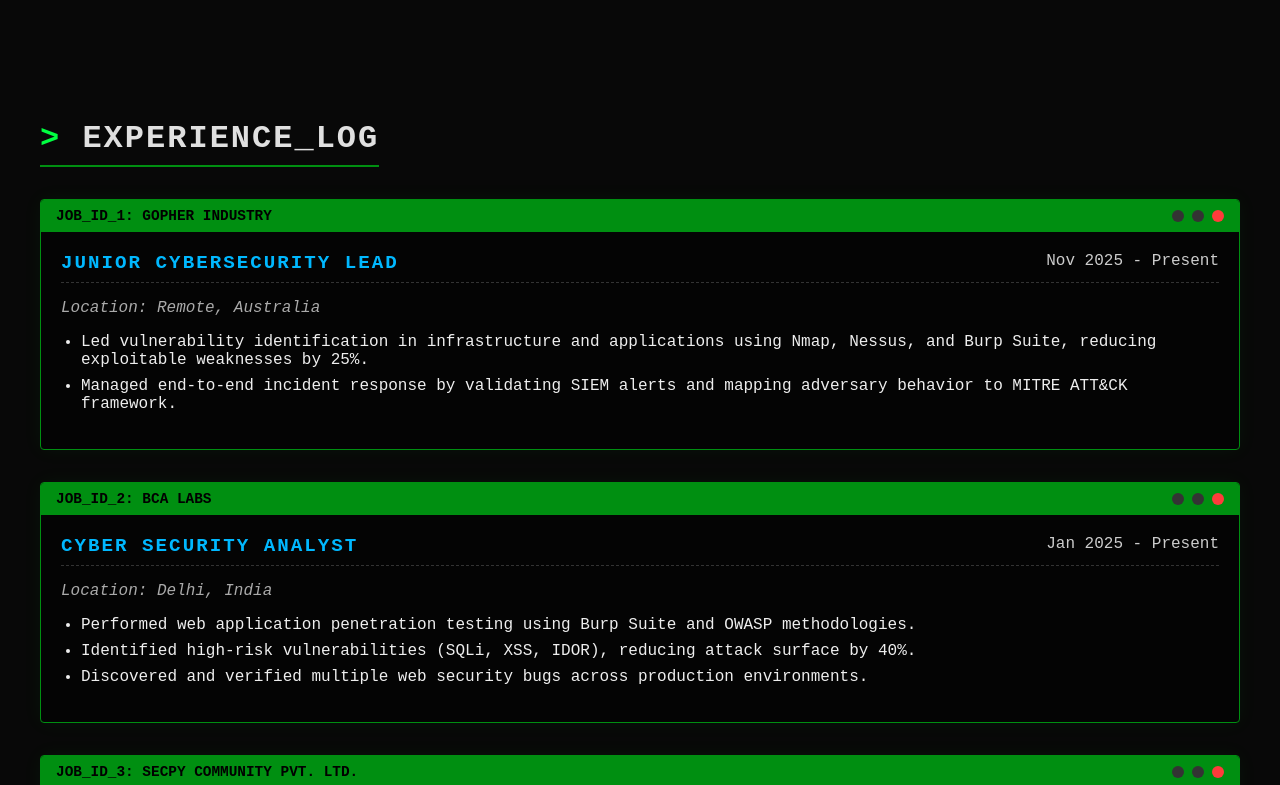
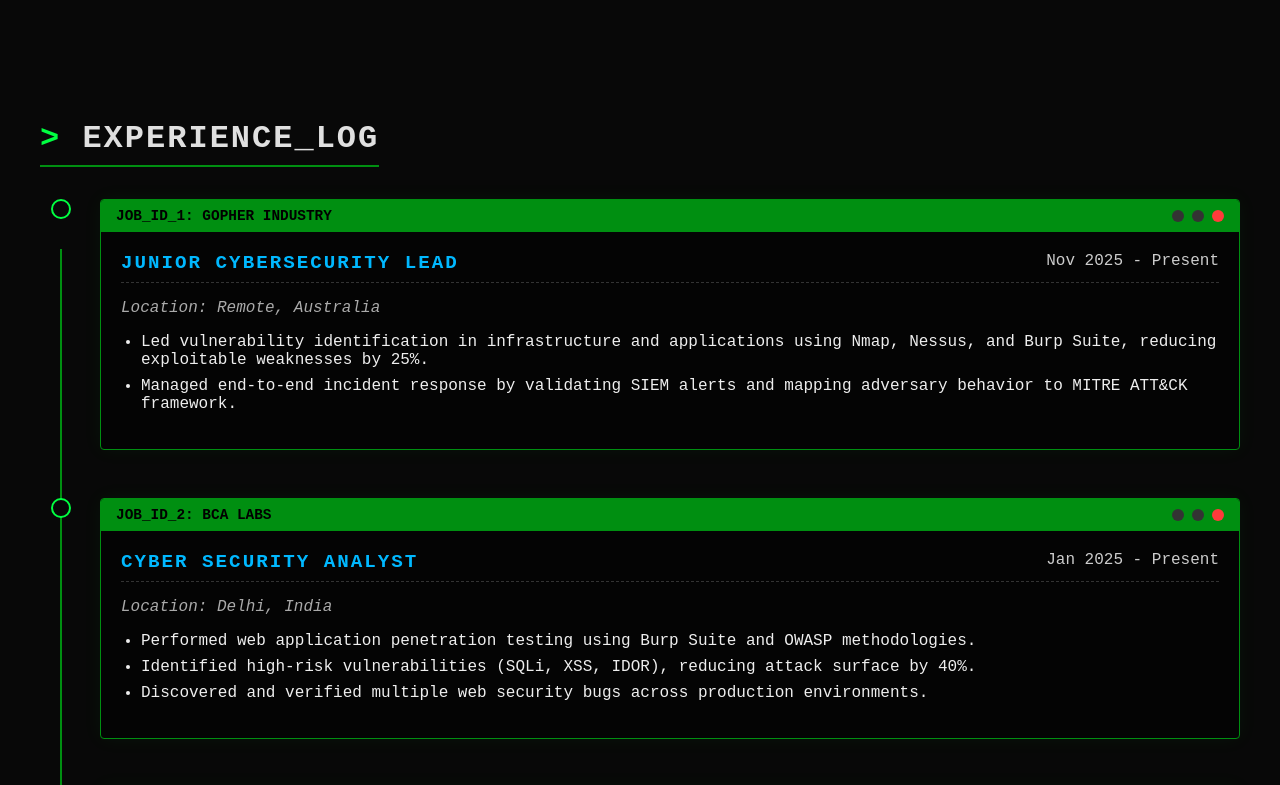
Before and after one commit to harsh-hak/harsh-hak.github.io, a React (Vite) app: page / in a window 1280 px wide. Shown: the part 1660-2445 px from the top of the page. Built offline with nearby package versions, Linux system fonts and the light colour scheme.

Commit message:
feat: Add initial portfolio structure with core components, global styles, and scroll animations for a personal portfolio.

```diff
--- a/src/components/About.jsx
+++ b/src/components/About.jsx
@@ -1,10 +1,12 @@
 import React from 'react';
 import { resumeData } from '../data';
 import Terminal from './Terminal';
+import FadeInSection from './FadeInSection';
 
 const About = () => {
     return (
         <section id="about" className="container" style={{ padding: '4rem 0' }}>
+            <FadeInSection>
                 <h2 className="section-title">
                     <span style={{ color: 'var(--primary)' }}>&gt;</span> ABOUT_ME
                 </h2>
@@ -26,6 +28,7 @@
                         ))}
                     </Terminal>
                 </div>
+            </FadeInSection>
         </section>
     );
 };
--- a/src/components/Contact.jsx
+++ b/src/components/Contact.jsx
@@ -1,9 +1,11 @@
 import React from 'react';
 import { resumeData } from '../data';
+import FadeInSection from './FadeInSection';
 
 const Contact = () => {
     return (
         <section id="contact" className="container" style={{ padding: '4rem 0', textAlign: 'center', marginBottom: '4rem' }}>
+            <FadeInSection>
                 <h2 className="section-title">
                     <span style={{ color: 'var(--primary)' }}>&gt;</span> ESTABLISH_UPLINK
                 </h2>
@@ -23,6 +25,7 @@
                         GITHUB
                     </a>
                 </div>
+            </FadeInSection>
         </section>
     );
 };
--- a/src/components/Experience.jsx
+++ b/src/components/Experience.jsx
@@ -1,16 +1,37 @@
 import React from 'react';
 import { resumeData } from '../data';
 import Terminal from './Terminal';
+import FadeInSection from './FadeInSection';
 
 const Experience = () => {
     return (
         <section id="experience" className="container" style={{ padding: '4rem 0' }}>
+            <FadeInSection>
                 <h2 className="section-title">
                     <span style={{ color: 'var(--primary)' }}>&gt;</span> EXPERIENCE_LOG
                 </h2>
 
+                <div style={{ position: 'relative' }}>
+                    {/* Vertical Connector Line */}
+                    <div className="timeline-connector" />
+
                     {resumeData.experience.map((exp, idx) => (
-                <Terminal key={idx} title={`JOB_ID_${idx + 1}: ${exp.company.toUpperCase()}`}>
+                        <div key={idx} style={{ position: 'relative', paddingLeft: '60px', marginBottom: '3rem' }}>
+                            {/* Dot */}
+                            <div style={{
+                                position: 'absolute',
+                                left: '11px',
+                                top: '0',
+                                width: '20px',
+                                height: '20px',
+                                background: 'var(--bg)',
+                                border: '2px solid var(--primary)',
+                                borderRadius: '50%',
+                                zIndex: 1
+                            }} />
+
+                            <div className="interactive-card">
+                                <Terminal title={`JOB_ID_${idx + 1}: ${exp.company.toUpperCase()}`}>
                                     <div style={{ display: 'flex', justifyContent: 'space-between', flexWrap: 'wrap', marginBottom: '1rem', borderBottom: '1px dashed #333', paddingBottom: '0.5rem' }}>
                                         <h3 style={{ fontSize: '1.2rem', color: 'var(--secondary)' }}>{exp.role}</h3>
                                         <span style={{ color: '#ccc' }}>{exp.duration}</span>
@@ -22,7 +43,11 @@
                                         ))}
                                     </ul>
                                 </Terminal>
+                            </div>
+                        </div>
                     ))}
+                </div>
+            </FadeInSection>
         </section>
     );
 };
--- /dev/null
+++ b/src/components/FadeInSection.jsx
@@ -0,0 +1,39 @@
+import React, { useState, useRef, useEffect } from 'react';
+
+const FadeInSection = ({ children, delay = '0ms' }) => {
+    const [isVisible, setVisible] = useState(false);
+    const domRef = useRef();
+
+    useEffect(() => {
+        const observer = new IntersectionObserver(entries => {
+            entries.forEach(entry => {
+                if (entry.isIntersecting) {
+                    setVisible(true);
+                }
+            });
+        });
+
+        const currentElement = domRef.current;
+        if (currentElement) {
+            observer.observe(currentElement);
+        }
+
+        return () => {
+            if (currentElement) {
+                observer.unobserve(currentElement);
+            }
+        };
+    }, []);
+
+    return (
+        <div
+            className={`fade-in-section ${isVisible ? 'is-visible' : ''}`}
+            style={{ transitionDelay: delay }}
+            ref={domRef}
+        >
+            {children}
+        </div>
+    );
+};
+
+export default FadeInSection;
--- a/src/components/Hero.jsx
+++ b/src/components/Hero.jsx
@@ -1,6 +1,7 @@
 import React, { useState, useEffect } from 'react';
 import { resumeData } from '../data';
 import profileImg from '../assets/profile.jpg';
+import FadeInSection from './FadeInSection';
 
 const Hero = () => {
     const [text, setText] = useState('');
@@ -26,6 +27,7 @@
             position: 'relative',
             paddingTop: '60px'
         }}>
+            <FadeInSection delay="200ms">
                 <div style={{
                     width: '220px',
                     height: '220px',
@@ -33,7 +35,8 @@
                     borderRadius: '50%',
                     overflow: 'hidden',
                     border: '3px solid var(--primary)',
-                boxShadow: '0 0 20px var(--primary-dim)'
+                    boxShadow: '0 0 20px var(--primary-dim)',
+                    margin: '0 auto 2rem auto' // Centering fix if needed
                 }}>
                     <img src={profileImg} alt="Profile" style={{ width: '100%', height: '100%', objectFit: 'cover' }} />
                 </div>
@@ -46,7 +49,8 @@
                     border: '1px solid var(--primary)',
                     boxShadow: '0 0 30px rgba(0, 255, 65, 0.2)',
                     maxWidth: '800px',
-                width: '90%'
+                    width: '90%',
+                    margin: '0 auto'
                 }}>
                     <pre style={{
                         whiteSpace: 'pre-wrap',
@@ -59,6 +63,7 @@
                         <span className="cursor-blink">_</span>
                     </pre>
                 </div>
+            </FadeInSection>
 
             <style>{`
         .cursor-blink {
@@ -70,6 +75,7 @@
         }
       `}</style>
 
+            <FadeInSection delay="800ms">
                 <div style={{ marginTop: '3rem', display: 'flex', gap: '20px', flexWrap: 'wrap', justifyContent: 'center' }}>
                     <a href="#about" style={{
                         display: 'inline-block',
@@ -125,6 +131,7 @@
                         ACCESS_RESUME
                     </a>
                 </div>
+            </FadeInSection>
         </section>
     );
 };
--- a/src/components/Projects.jsx
+++ b/src/components/Projects.jsx
@@ -1,17 +1,48 @@
-import React from 'react';
+import React, { useState, useMemo } from 'react';
 import { resumeData } from '../data';
 import Terminal from './Terminal';
+import FadeInSection from './FadeInSection';
 
 const Projects = () => {
+    const [filter, setFilter] = useState('ALL');
+
+    const allTech = useMemo(() => {
+        const techs = new Set(['ALL']);
+        resumeData.projects.forEach(p => {
+            // Split "Python, CLI" into ["Python", " CLI"] -> trim -> ["Python", "CLI"]
+            p.tech.split(',').forEach(t => techs.add(t.trim()));
+        });
+        return Array.from(techs);
+    }, []);
+
+    const filteredProjects = resumeData.projects.filter(proj => {
+        if (filter === 'ALL') return true;
+        return proj.tech.includes(filter);
+    });
+
     return (
         <section id="projects" className="container" style={{ padding: '4rem 0' }}>
+            <FadeInSection>
                 <h2 className="section-title">
                     <span style={{ color: 'var(--primary)' }}>&gt;</span> PROJECT_DIRECTORY
                 </h2>
 
+                <div style={{ marginBottom: '2rem', display: 'flex', gap: '10px', flexWrap: 'wrap' }}>
+                    {allTech.map(tech => (
+                        <button
+                            key={tech}
+                            className={`filter-btn ${filter === tech ? 'active' : ''}`}
+                            onClick={() => setFilter(tech)}
+                        >
+                            {tech}
+                        </button>
+                    ))}
+                </div>
+
                 <div style={{ display: 'grid', gridTemplateColumns: 'repeat(auto-fit, minmax(250px, 1fr))', gap: '2rem' }}>
-                {resumeData.projects.map((proj, idx) => (
-                    <Terminal key={idx} title={`EXEC: ${proj.title}`}>
+                    {filteredProjects.map((proj, idx) => (
+                        <div key={idx} className="interactive-card">
+                            <Terminal title={`EXEC: ${proj.title}`}>
                                 <div style={{ marginBottom: '1rem', color: 'var(--primary-dim)', fontSize: '0.9rem' }}>
                                     [{proj.tech}]
                                 </div>
@@ -26,8 +57,10 @@
                                     }}>VIEW_SOURCE &gt;</a>
                                 </div>
                             </Terminal>
+                        </div>
                     ))}
                 </div>
+            </FadeInSection>
         </section>
     );
 };
--- a/src/index.css
+++ b/src/index.css
@@ -197,3 +197,59 @@
     white-space: pre-wrap !important;
   }
 }
+
+/* Scroll Animation Styles */
+.fade-in-section {
+  opacity: 0;
+  transform: translateY(20px);
+  transition: opacity 0.6s ease-out, transform 0.6s ease-out;
+  will-change: opacity, visibility;
+}
+
+.fade-in-section.is-visible {
+  opacity: 1;
+  transform: none;
+}
+
+/* Timeline/Experience Styles */
+.timeline-connector {
+  position: absolute;
+  left: 20px;
+  top: 50px;
+  bottom: -50px;
+  width: 2px;
+  background: var(--primary-dim);
+  z-index: 0;
+}
+
+/* Interactive Card Hover */
+.interactive-card {
+  transition: transform 0.3s ease, box-shadow 0.3s ease;
+}
+
+.interactive-card:hover {
+  transform: translateY(-5px);
+  box-shadow: 0 5px 15px rgba(0, 255, 65, 0.1) !important;
+  border-color: var(--primary) !important;
+}
+
+/* Filter Buttons */
+.filter-btn {
+  background: transparent;
+  border: 1px solid var(--primary-dim);
+  color: var(--text);
+  padding: 0.5rem 1rem;
+  cursor: pointer;
+  font-family: var(--font-mono);
+  font-size: 0.9rem;
+  transition: all 0.3s ease;
+  text-transform: uppercase;
+}
+
+.filter-btn:hover,
+.filter-btn.active {
+  background: var(--primary-dim);
+  color: #fff;
+  border-color: var(--primary);
+  box-shadow: 0 0 10px rgba(0, 255, 65, 0.2);
+}
```
Lines whose indentation alone changed are shown as unchanged.
